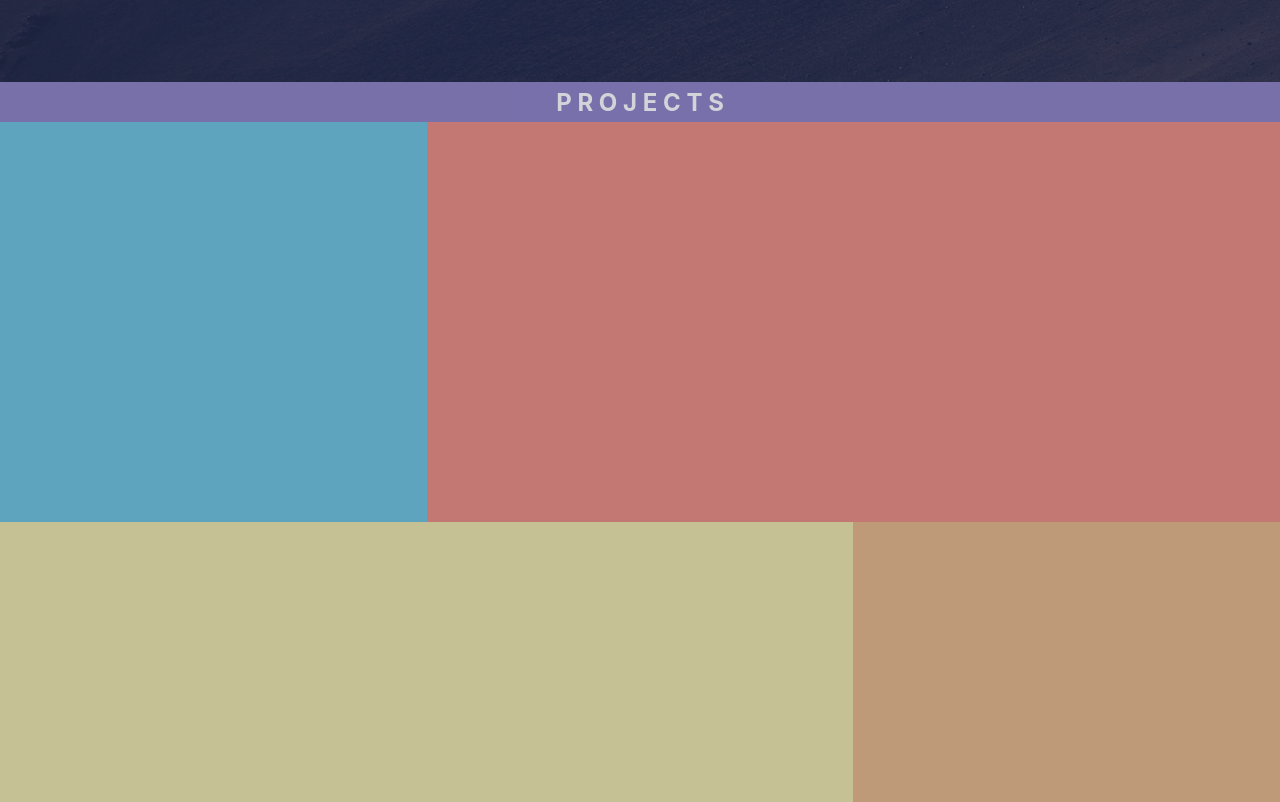
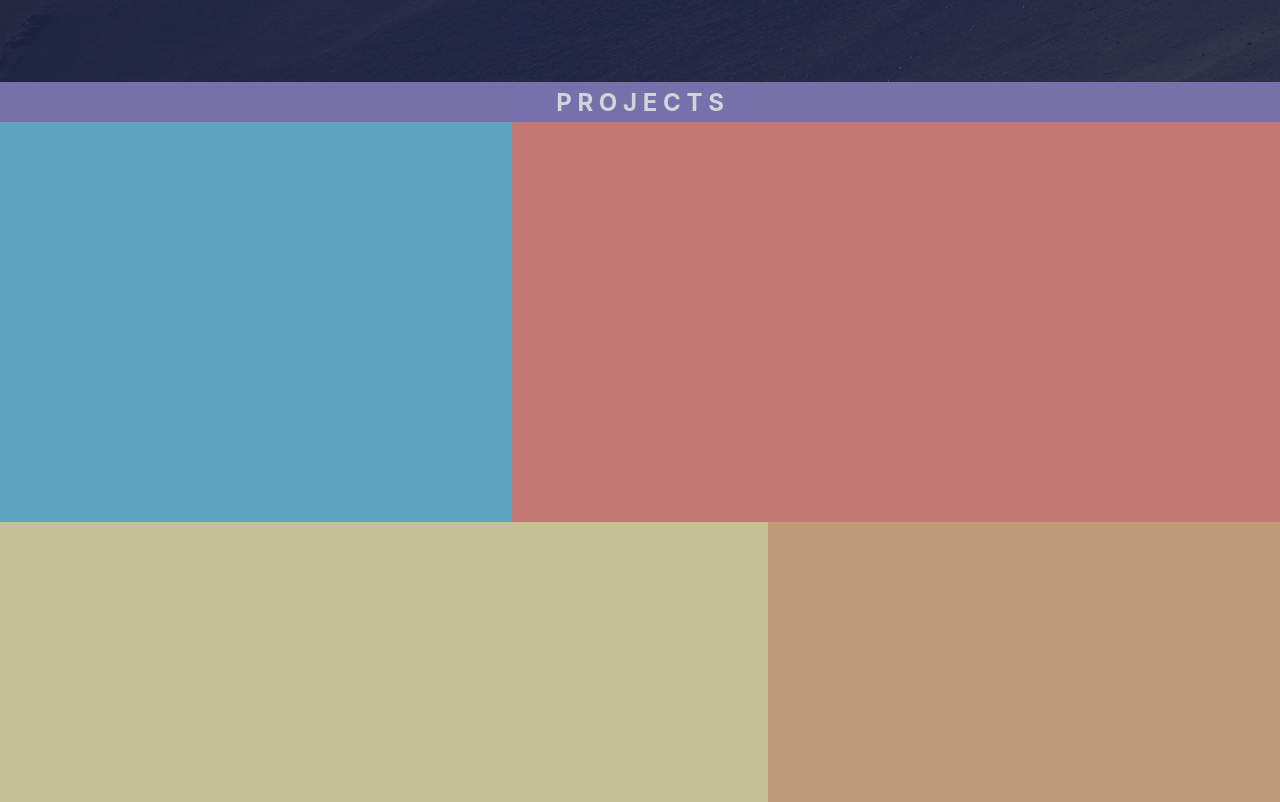
Before and after one commit to kc-leung/eportfolio, a React (Create React App) app: page / in a window 1280 px wide. Shown: the part 598-1400 px from the top of the page. Built offline with nearby package versions, Linux system fonts and the light colour scheme.

Commit message:
fix project banner spacing

```diff
--- a/src/components/Projects/Projects.scss
+++ b/src/components/Projects/Projects.scss
@@ -14,7 +14,7 @@
 
   .contentContainer {
     display: grid;
-    grid-template-columns: 1fr 1fr 1fr;
+    grid-template-columns: 1fr 1fr 1fr 1fr 1fr;
     grid-template-rows: 50vh 50vh 50vh;
 
     .bannerColor {
@@ -22,15 +22,15 @@
     }
   }
 
-  .contentContainer div:nth-child(2) {
-    grid-column: span 2;
+  .contentContainer div:nth-child(2),
+  div:nth-child(3),
+  div:nth-child(6) {
+    grid-column: span 3;
   }
 
-  .contentContainer div:nth-child(3) {
-    grid-column: span 2;
-  }
-
-  .contentContainer div:nth-child(6) {
+  .contentContainer div:nth-child(1),
+  div:nth-child(4),
+  div:nth-child(5) {
     grid-column: span 2;
   }
 }
```
